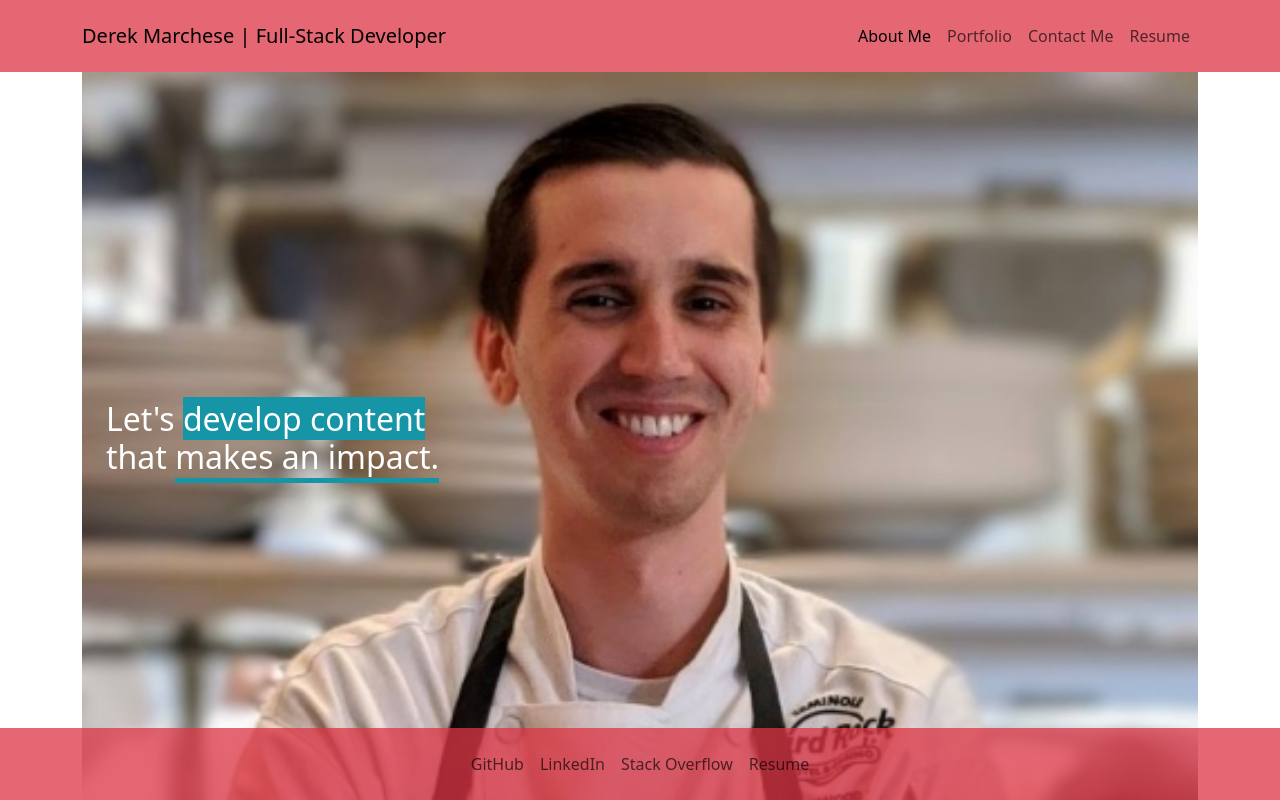
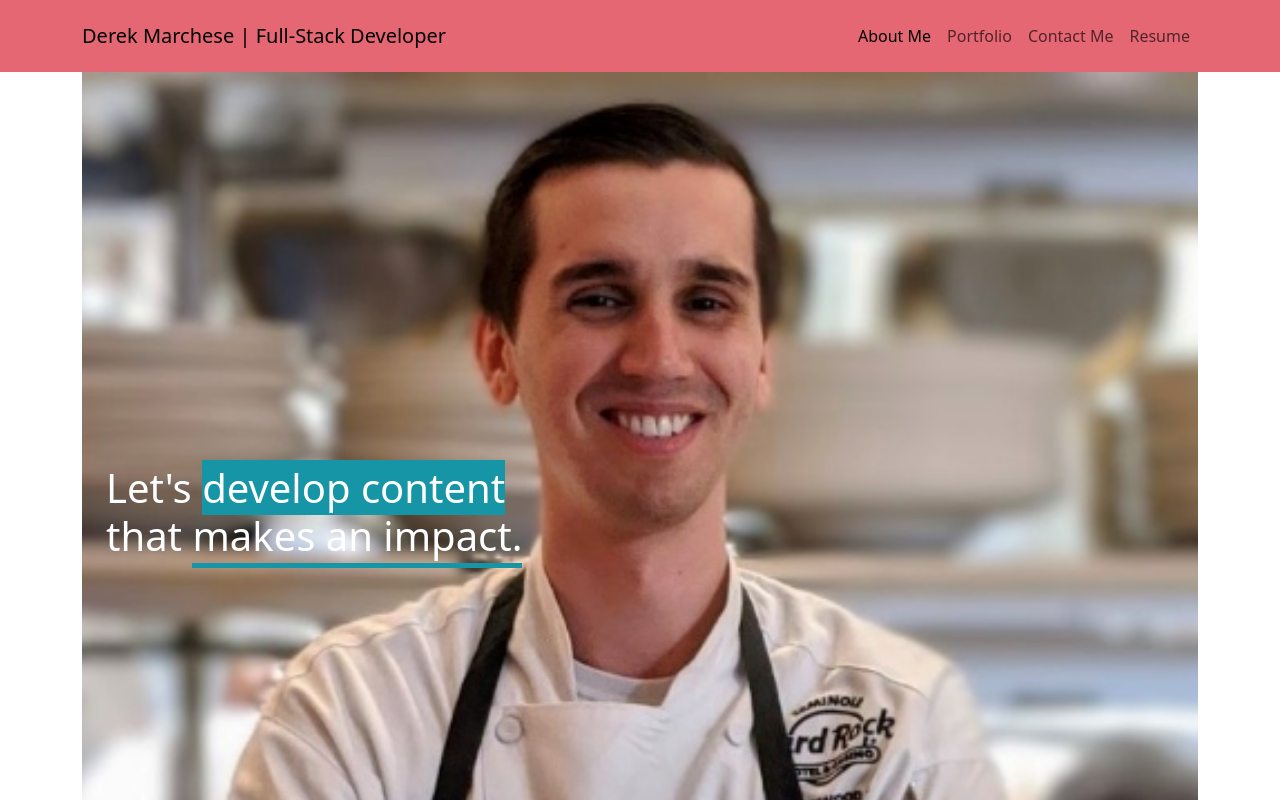
Before and after one commit to dtm589/react-portfolio, a React (Create React App) app: page / in a window 1280 px wide. Shown: the top 800 px of the page. Built offline with nearby package versions, Linux system fonts and the light colour scheme.

Commit message:
finished aboutme

```diff
--- a/src/components/Footer.js
+++ b/src/components/Footer.js
@@ -5,7 +5,7 @@ import Navbar from 'react-bootstrap/Navbar';
 
 export default function Footer() {
     return (
-        <Navbar className='fixed-bottom bg-danger bg-opacity-75 pt-3 pb-3'>
+        <Navbar className='bg-danger bg-opacity-75 pt-3 pb-3'>
             <Container>
                 <Navbar.Toggle aria-controls='basic-navbar-nav' />
                 <Navbar.Collapse id='basic-navbar-nav'>
--- a/src/components/pages/AboutMe.js
+++ b/src/components/pages/AboutMe.js
@@ -22,8 +22,8 @@ export default function AboutMe() {
                 <section id="intro" alt="Picture of Derek Marchese">
                     <Image className='image' src={pic} fluid />
                     <div class="container-head">
-                        <h2>Let's <span style={styles.headingOne}>develop content</span><br></br> that <span
-                            style={styles.headingTwo}>makes an impact.</span></h2>
+                        <h1>Let's <span style={styles.headingOne}>develop content</span><br></br> that <span
+                            style={styles.headingTwo}>makes an impact.</span></h1>
                     </div>
                 </section>
 
--- a/src/styles/Navigation.css
+++ b/src/styles/Navigation.css
@@ -18,9 +18,9 @@ body {
     color: white;
     font-weight: 100;
     font-size: 1.0rem;
+    padding: 0 1.5rem;
     position: absolute;
-    top: 25rem;
-    padding: 0 1.5rem;
+    top: 29rem;
 }
 
 h3 {
```
